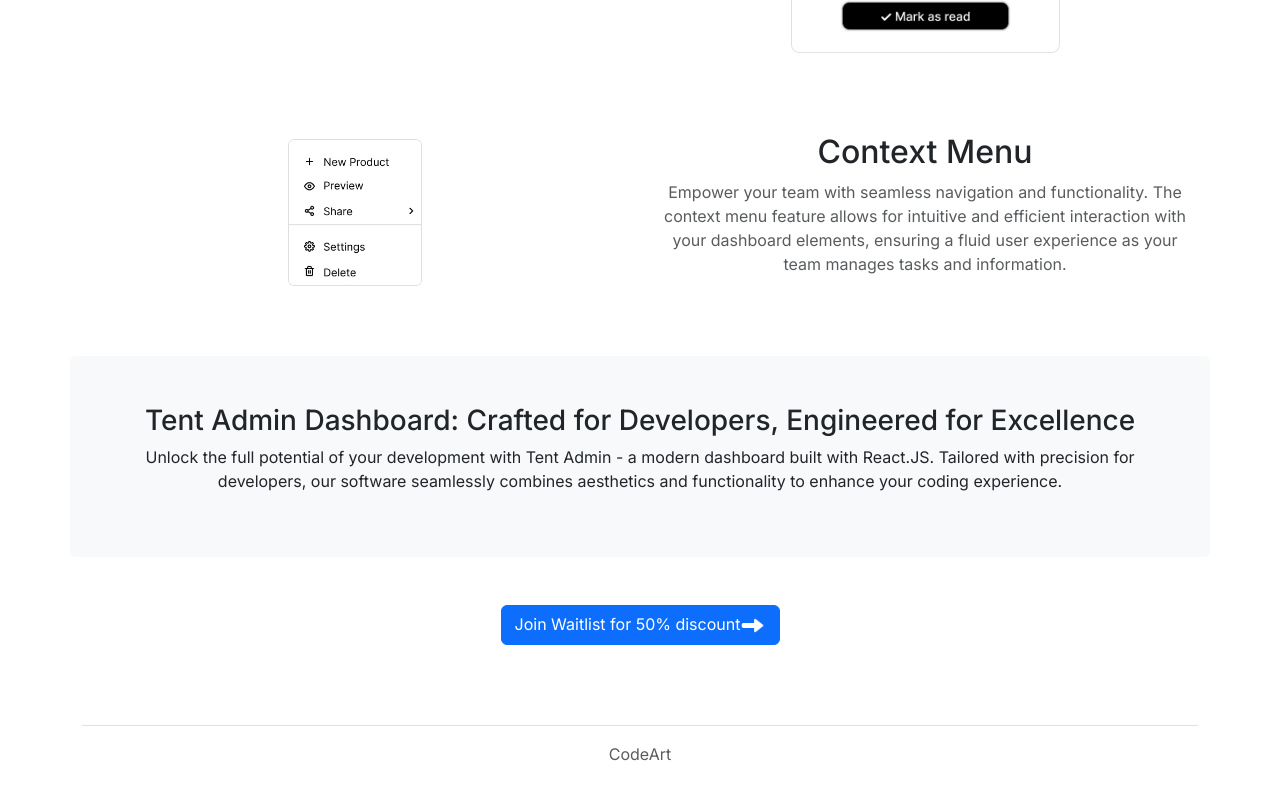
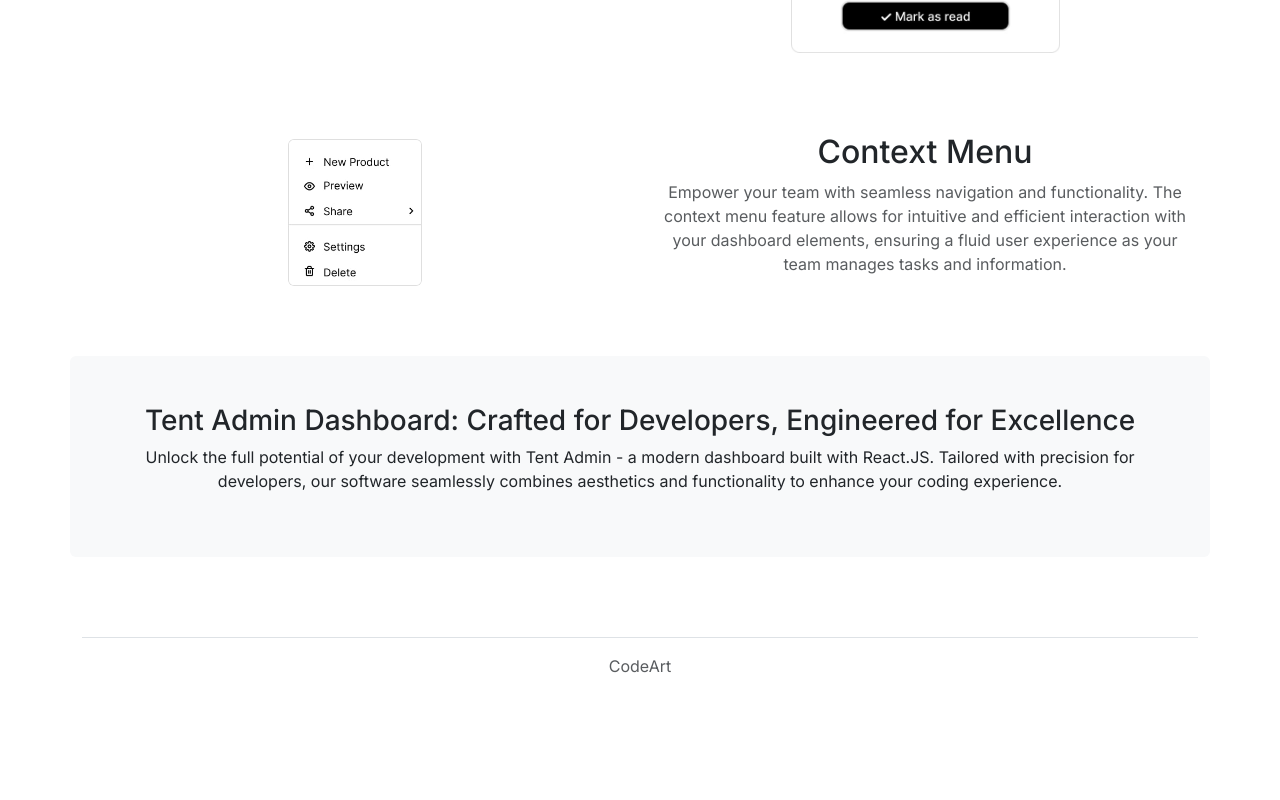
Before and after one commit to prajeesh-mp/tent-web, a React (Create React App) app: page / in a window 1280 px wide. Shown: the part 2762-3562 px from the top of the page. After the commit the page ends 3496 px from the top, so only its background shows below. Built offline with nearby package versions, Linux system fonts and the light colour scheme.

Commit message:
Update: Remove Offer

```diff
--- a/src/App.tsx
+++ b/src/App.tsx
@@ -183,7 +183,7 @@ function App() {
             </p>
           </div>
 
-          <div className="d-flex flex-row align-items-center justify-content-center my-5">
+          {/* <div className="d-flex flex-row align-items-center justify-content-center my-5">
             <a
               href="https://forms.gle/YgdgZVp93UNmnthu7"
               className="btn btn-primary align-self-center w-25 "
@@ -196,7 +196,7 @@ function App() {
                 alt="Tent Admin Dashboard"
               />
             </a>
-          </div>
+          </div> */}
           <div className="mb-3 col-sm-12 col-md-4 col-lg-4 "></div>
         </div>
       </main>
```
